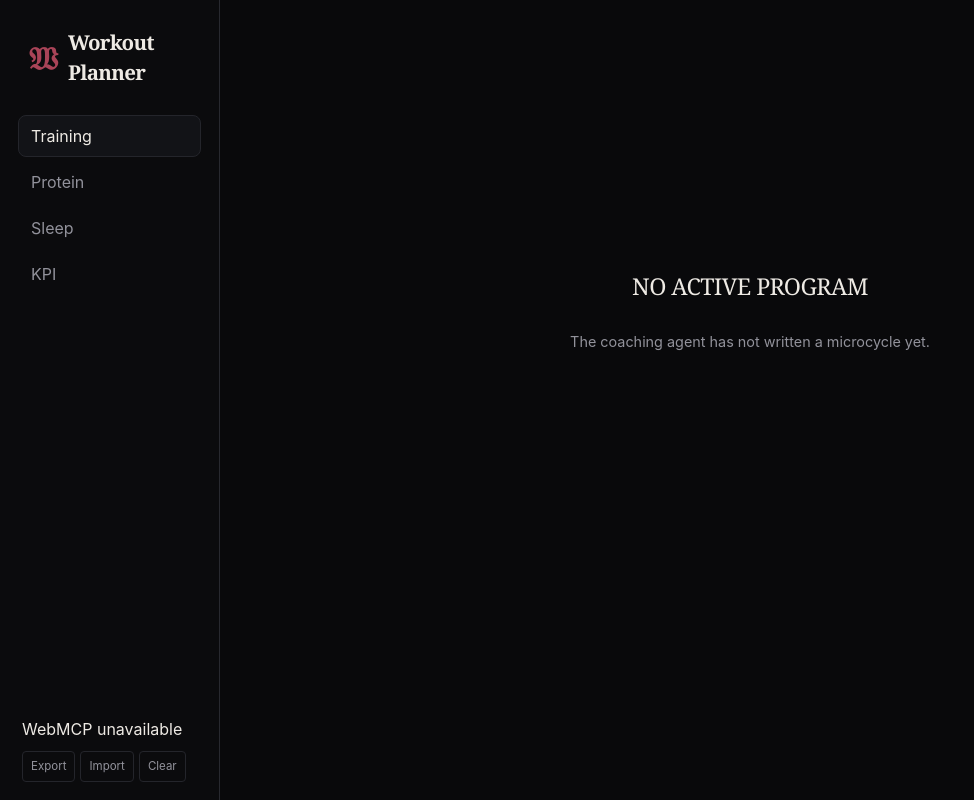
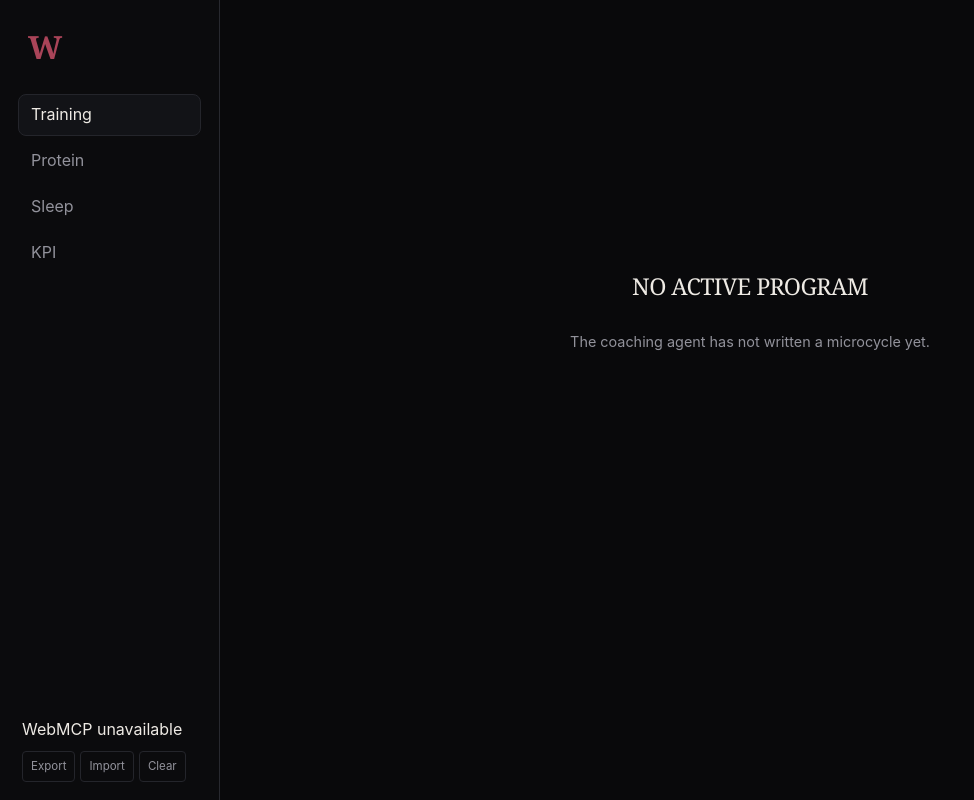
Before and after one commit to noob-express3000/workout-planner, a plain HTML site: page index.html in a window 1280 px wide. Shown: the whole page, without its empty margins (0-974 px from the left). Drawn offline with Linux system fonts and the light colour scheme.

Commit message:
Simplify visible branding to plain W

```diff
--- a/index.html
+++ b/index.html
@@ -14,8 +14,7 @@
   <div class="app-layout">
     <aside class="sidebar">
       <div class="brand" aria-label="Workout Planner">
-        <span class="brand-mark" aria-hidden="true">𝔚</span>
-        <span>Workout Planner</span>
+        <span class="brand-mark" aria-hidden="true">W</span>
       </div>
 
       <nav class="tabs" aria-label="Coaching domains">
```
